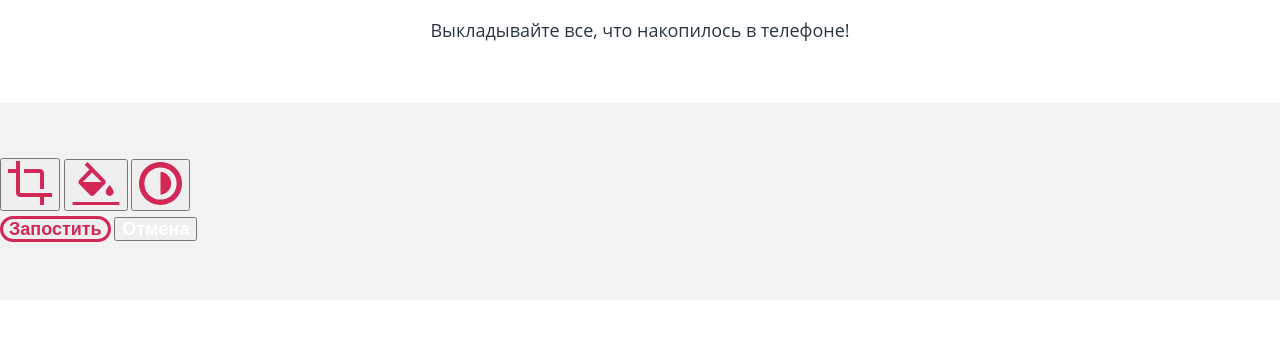
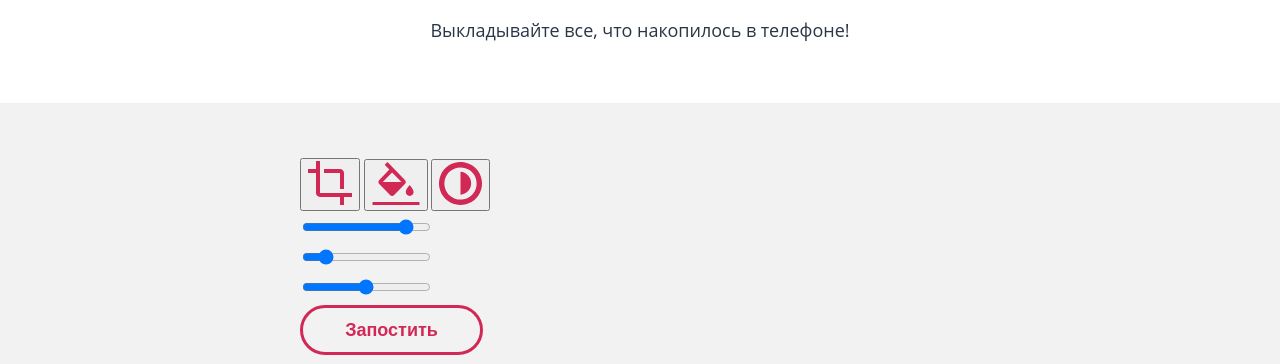
Before and after one commit to Valeriia-2/1445103-pink-24, a website: page source/catalog.html in a window 1280 px wide. Shown: the part 1237-1601 px from the top of the page. Drawn offline with nearby package versions, Linux system fonts and the light colour scheme; files that its build step writes are made by us from their sources.

Commit message:
ДЗ 5.9 Каталог
- сделала верстку для бегунков;
- сделала кнопки

```diff
--- a/source/catalog.html
+++ b/source/catalog.html
@@ -166,8 +166,8 @@
           <form class="upload-form" action="https://echo.htmlacademy.ru/" enctype="multipart/form-data" method="post">
             <input class="visually-hidden" type="file" id="image" name="image">
             <label class="upload-form__image" for="image" aria-label="Загрузите фотографию"></label>
-            <!--Я скрыла инпут, где должно фото загружаться, так как теоретически на макете его нет-->
             <div class="upload-form__controls">
+              <div class="upload-form__filters">
                 <div class="upload-form__filters-buttons">
                   <button class="upload-form__filter-button upload-form__filter-button--current" type="button" aria-label="Обрезка">
                     <svg width="44" height="44" viewBox="0 0 22 22" fill="none" xmlns="http://www.w3.org/2000/svg">
@@ -187,8 +187,19 @@
                     </svg>
                   </button>
                 </div>
-              <div class="upload-form__filter"></div>
-              <!--Тут бегунок-->
+              </div>
+              <div class="upload-form__filter upload-form__filter--current">
+                <div class="upload-form__icon-wrapper"></div>
+                <input class="upload-form__filter-range" type="range" min="1" max="100" name="crop" value="85">
+              </div>
+              <div class="upload-form__filter">
+                <div class="upload-form__icon-wrapper"></div>
+                <input class="upload-form__filter-range" type="range" min="1" max="100" name="fill" value="15">
+              </div>
+              <div class="upload-form__filter">
+                <div class="upload-form__icon-wrapper"></div>
+                <input class="upload-form__filter-range" type="range" min="1" max="100" name="contrast" value="50">
+              </div>
               <div class="upload-form__buttons">
                 <button class="upload-form__button upload-form__button--active button" type="submit">Запостить</button>
                 <button class="upload-form__button button" type="reset">Отмена</button>
--- a/source/less/components/button.less
+++ b/source/less/components/button.less
@@ -1,4 +1,5 @@
 .button {
+  display: block;
   font-size: 18px;
   font-weight: 700;
   text-align: center;
--- a/source/less/components/upload-form.less
+++ b/source/less/components/upload-form.less
@@ -20,15 +20,41 @@
   }
 }
 
+.upload-form__image {
+  display: block;
+  box-sizing: border-box;
+  width: 280px;
+  height: 374px;
+  cursor: pointer;
+
+  @media (min-width: @desktop-width) {
+    width: 300px;
+    height: 400px;
+  }
+}
+
 .upload-form__button {
-  font-size: 18px;
-  font-weight: 700;
+  color: fade(@main-font-and-bg, 10%);
   line-height: 18px;
+  text-align: center;
+  box-sizing: border-box;
+  border-radius: 30px;
+  border: 3px solid fade(@main-font-and-bg, 10%);
+  padding: 13px 30px;
+  width: 280px;
+  background-color: transparent;
+
+  @media (min-width: @tablet-width) {
+    width: 260px;
+  }
+
+  @media (min-width: @desktop-width) {
+    width: 183px;
+  }
 }
 
 .upload-form__button--active {
   color: @red;
   border: 3px solid @red;
-  box-sizing: border-box;
-  border-radius: 30px;
+  margin-bottom: 12px;
 }
```
Lines whose indentation alone changed are shown as unchanged.
